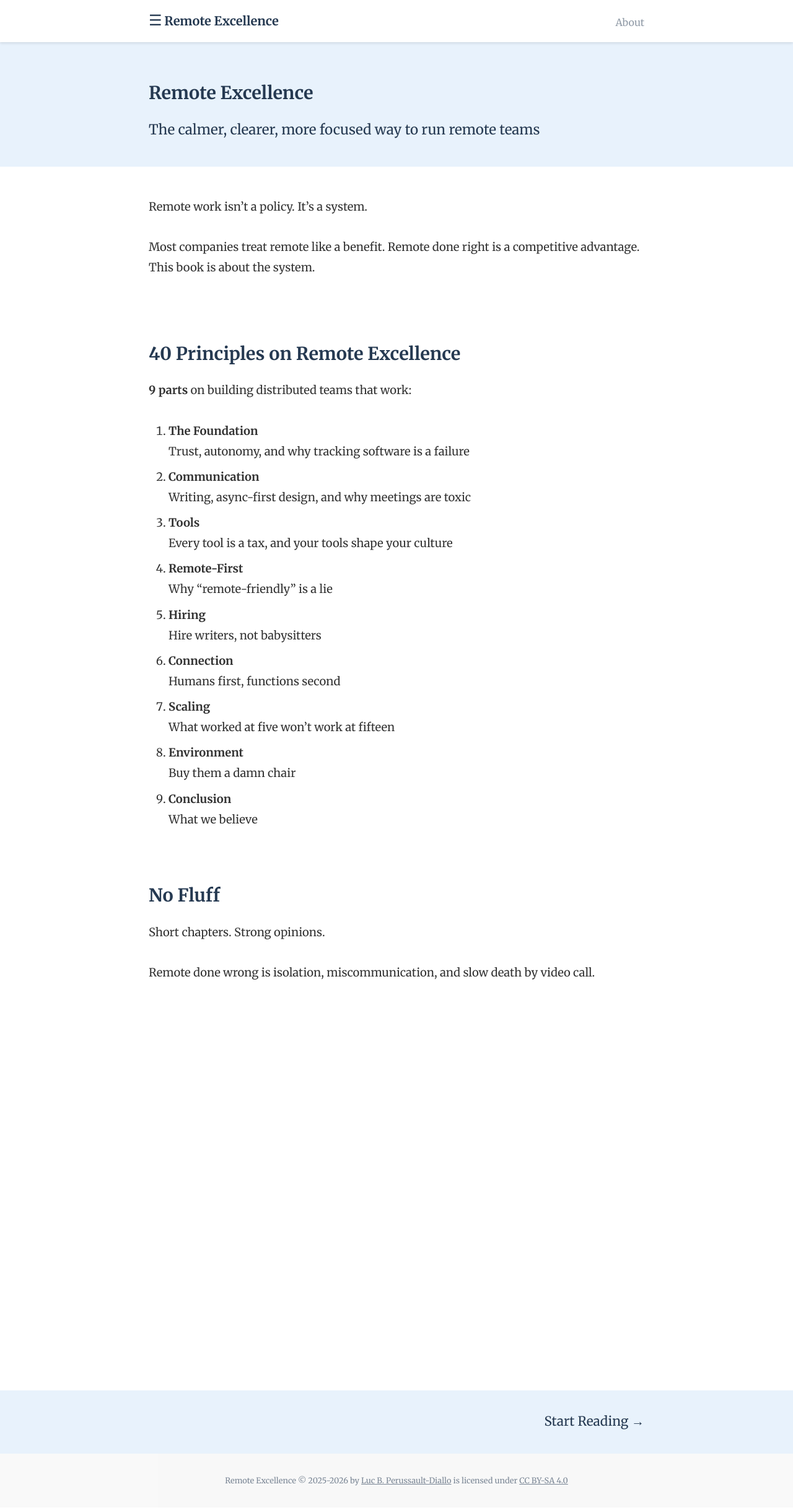
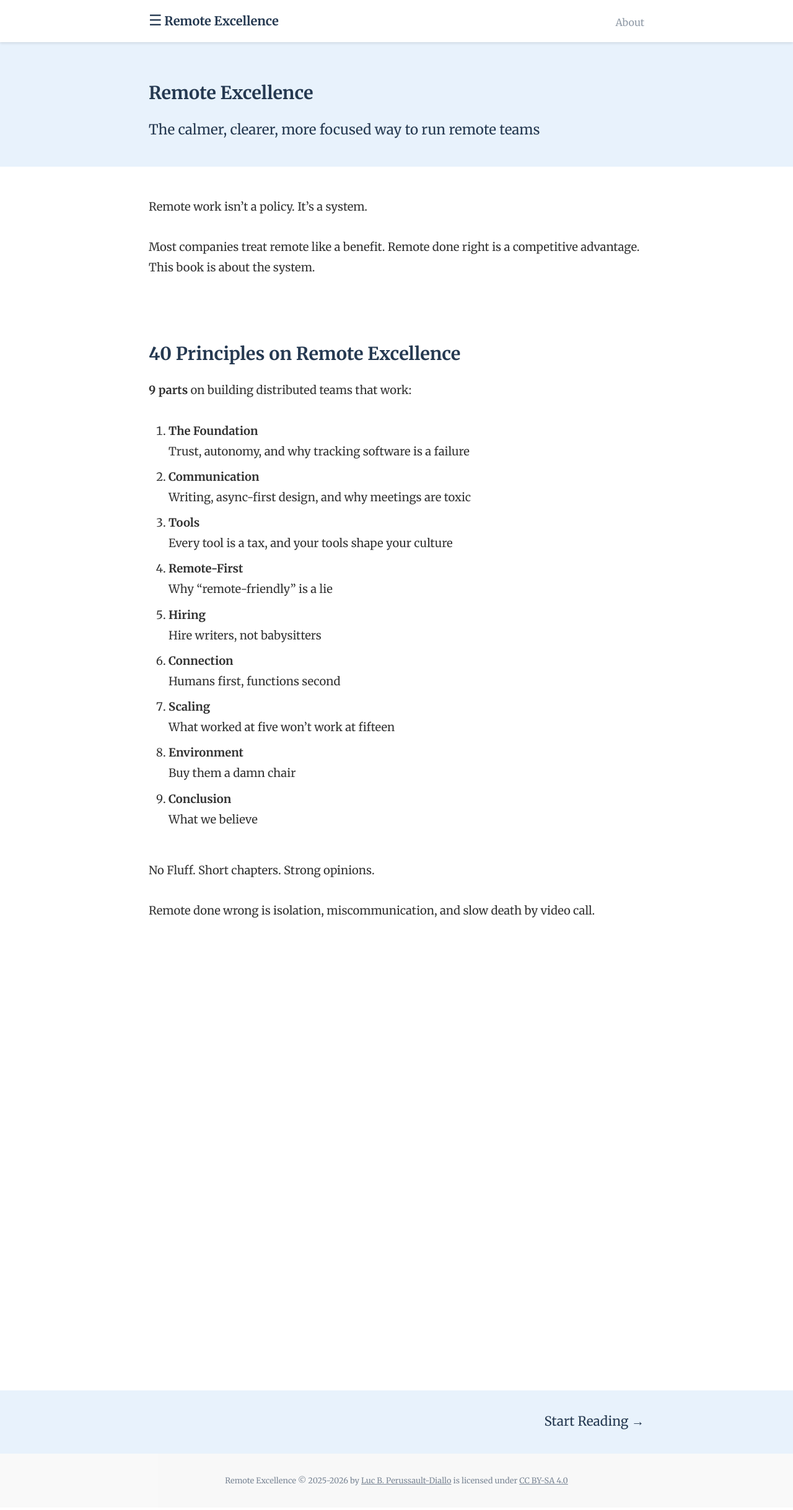
Before and after one commit to luuuc/remote-excellence-book, a Jekyll site: the page built from index.md, in a window 1280 px wide. Shown: the top 2437 px of the page at 62% size. Built offline with Jekyll 4.4.1, drawn with Linux system fonts in a browser that asks for light colours.

```diff
--- a/index.md
+++ b/index.md
@@ -34,8 +34,6 @@ Most companies treat remote like a benefit. Remote done right is a competitive a
 9. **Conclusion**<br>What we believe
 
 <br>
-# No Fluff
-
-Short chapters. Strong opinions.
+No Fluff. Short chapters. Strong opinions.
 
 Remote done wrong is isolation, miscommunication, and slow death by video call.
```
